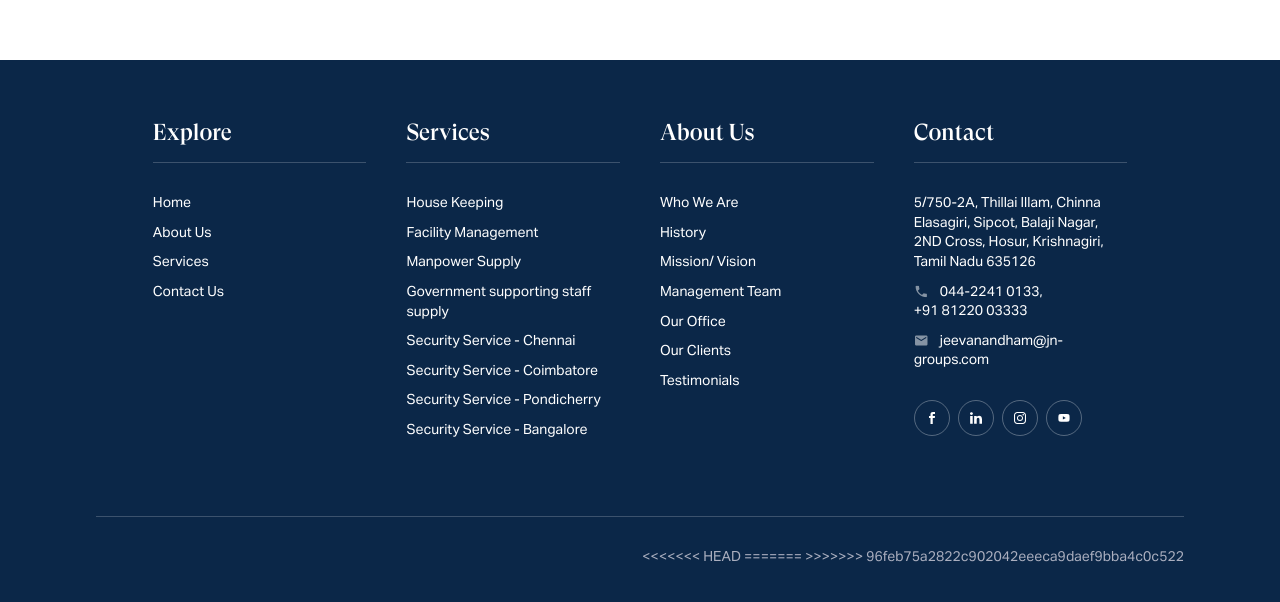
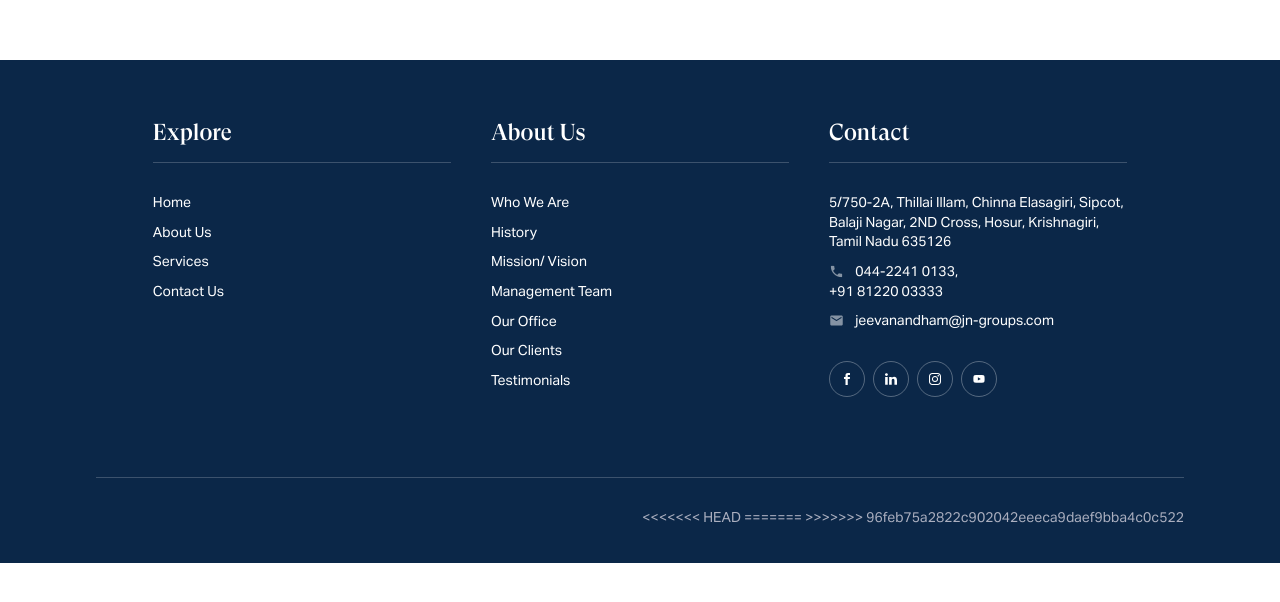
Before and after one commit to akhilswarop/Coonoor-Project, a plain HTML site: page about-us.html in a window 1280 px wide. Shown: the part 10913-11515 px from the top of the page. After the commit the page ends 11476 px from the top, so only its background shows below. Drawn offline with Linux system fonts and the light colour scheme.

Commit message:
Service section removed. PHone number changed.

```diff
--- a/about-us.html
+++ b/about-us.html
@@ -759,21 +759,7 @@ j=d.createElement(s),dl=l!='dataLayer'?'&l='+l:'';j.async=true;j.src=
                         </ul>
                     </div>
                 </div>
-                <div class="col">
-                    <span class="title">Services</span>
-                    <div class="menu-locations-container">
-                        <ul id="menu-locations" class="menu">
-                            <li><a href="services/house-keeping.html">House Keeping</a></li>
-                            <li><a href="services/facility-management.html">Facility Management</a></li>
-                            <li><a href="services/manpower-supply.html">Manpower Supply</a></li>
-                            <li><a href="services/government-staff-supply.html">Government supporting staff supply</a></li>
-                            <li><a href="services/security-services.html">Security Service - Chennai</a></li>
-                            <li><a href="services/security-services-coimbatore.html">Security Service - Coimbatore</a></li>
-                            <li><a href="services/security-services-Pondicherry.html">Security Service - Pondicherry</a></li>
-                            <li><a href="services/security-services-bangalore.html">Security Service - Bangalore</a></li>
-                        </ul>
-                    </div>
-                </div>
+
                 <div class="col">
                     <span class="title">About Us</span>
                     <div class="menu-browse-container">
```
Also changed, not shown: contact-us.html (+3 -14 lines), index.html (+1 -15 lines).
